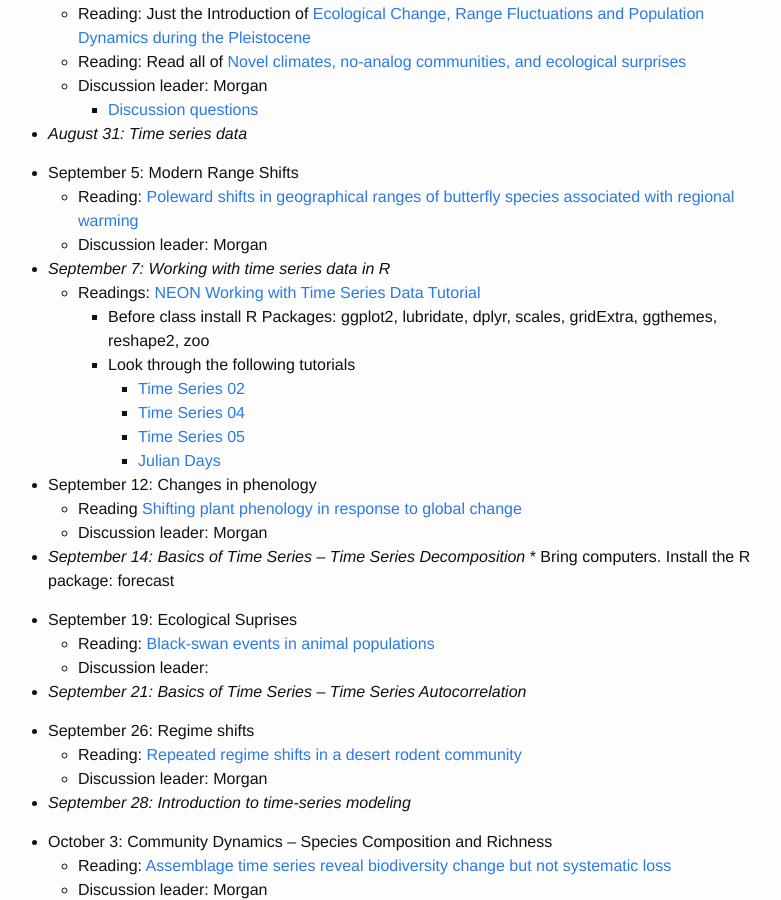
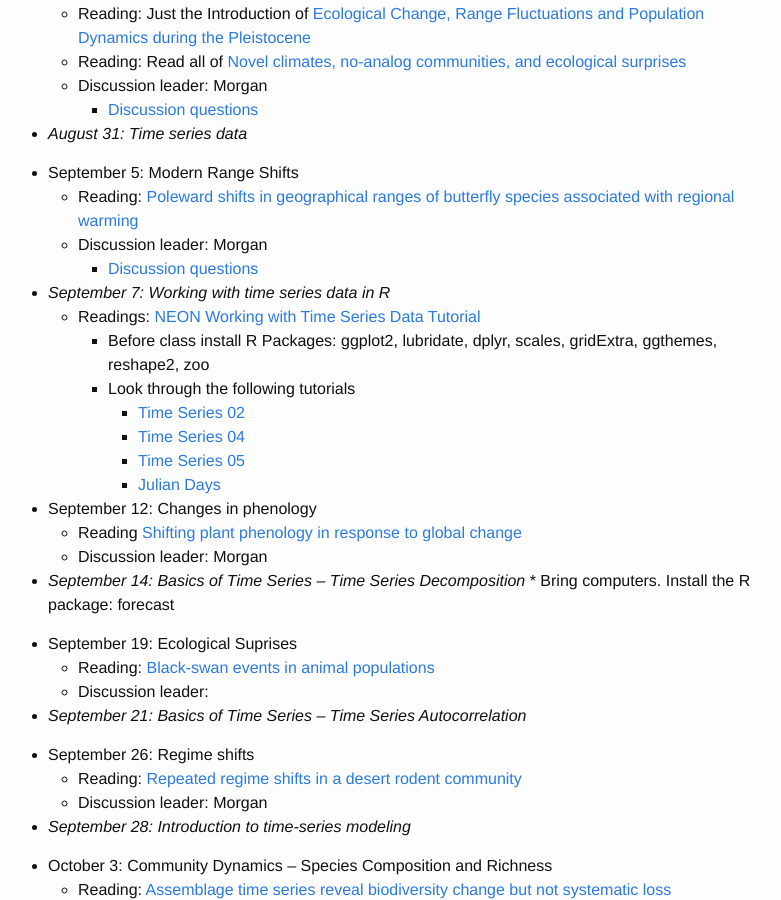
Before and after one commit to weecology/forecasting-dynamics-course, a Jekyll site: the page built from schedule.md, in a window 1280 px wide and 900 px high, scrolled down 393 px. Shown: the whole window, without its empty margins (252-1033 px from the left). Built offline with Jekyll 4.4.1, drawn with Linux system fonts in a browser that asks for light colours.

Commit message:
Update schedule.md

```diff
--- a/schedule.md
+++ b/schedule.md
@@ -23,6 +23,7 @@ Activity days when laptops are required are noted in italics. Discussion leaders
 * September 5: Modern Range Shifts
     * Reading: [Poleward shifts in geographical ranges of butterfly species associated with regional warming](https://doi.org/10.1038/21181)
     * Discussion leader: Morgan
+        * [Discussion questions]({{ site.baseurl }}/discussion/rangeshifts)
 
 * *September 7: Working with time series data in R*
     * Readings: [NEON Working with Time Series Data Tutorial](http://neondataskills.org/tutorial-series/tabular-time-series/)
```
